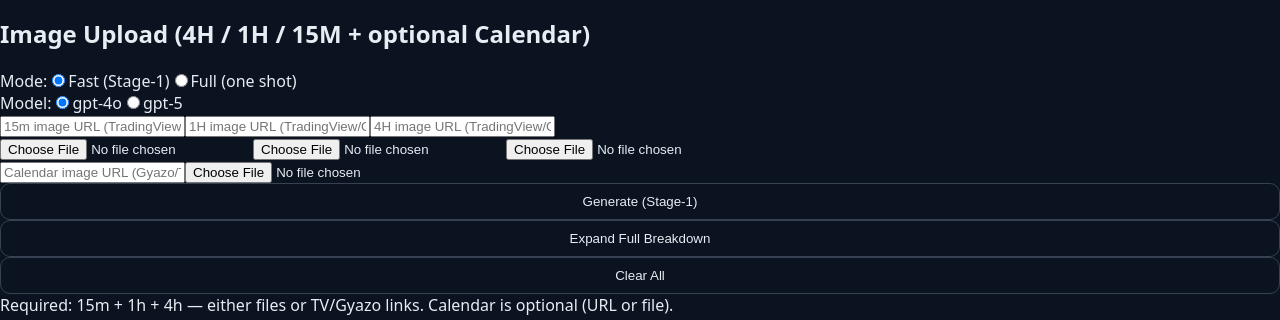
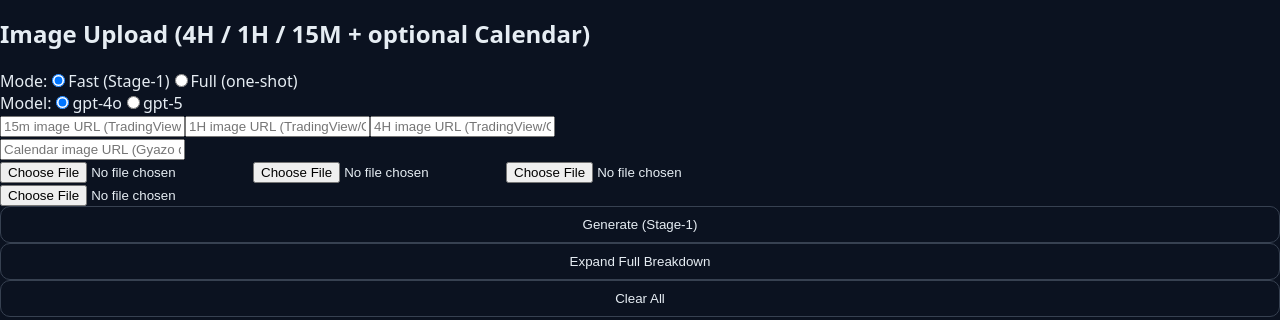
Before and after one commit to yorickbon/trade-plan-app, a Next.js app: page / in a window 1280 px wide. Shown: the part 623-943 px from the top of the page. Built offline with nearby package versions, Linux system fonts and the light colour scheme; no server answers.

Commit message:
Update VisionUpload.tsx

```diff
--- a/components/VisionUpload.tsx
+++ b/components/VisionUpload.tsx
@@ -41,11 +41,11 @@ export default function VisionUpload({
   const [m15Url, setM15Url] = useState("");
   const [h1Url, setH1Url] = useState("");
   const [h4Url, setH4Url] = useState("");
-  const [calendarUrl, setCalendarUrl] = useState(""); // NEW: calendar URL
+  const [calendarUrl, setCalendarUrl] = useState(""); // NEW: calendar image URL
 
-  // Mode & flow
+  // Mode & model
   const [mode, setMode] = useState<"fast" | "full">("fast");
-  const [model, setModel] = useState<"gpt-4o" | "gpt-5">("gpt-4o"); // runtime model toggle
+  const [model, setModel] = useState<"gpt-4o" | "gpt-5">("gpt-4o");
   const [cacheKey, setCacheKey] = useState<string | null>(null);
   const [stage1Text, setStage1Text] = useState<string>("");
 
@@ -53,7 +53,7 @@ export default function VisionUpload({
   const [busy, setBusy] = useState(false);
   const [error, setError] = useState<string | null>(null);
 
-  // Optional: show how many headlines we bundled (for sanity)
+  // Optional: show how many headlines we bundled
   const [bundledHeadlines, setBundledHeadlines] = useState<number>(0);
 
   // Refs to clear inputs
@@ -75,7 +75,7 @@ export default function VisionUpload({
     setM15Url("");
     setH1Url("");
     setH4Url("");
-    setCalendarUrl(""); // NEW: clear calendar URL
+    setCalendarUrl(""); // NEW
     setCacheKey(null);
     setStage1Text("");
     setError(null);
@@ -111,23 +111,25 @@ export default function VisionUpload({
       setError(null);
       setBusyState(true);
 
-      // Prepare form
+      // Prepare form data
       const fd = new FormData();
-      fd.append("instrument", instrument);
-      fd.append("model", model); // send model toggle to server
+      fd.append("instrument", instrument.trim());
+      fd.append("model", model);
       if (mode === "fast") fd.append("mode", "fast");
 
+      // Files (optional if URLs provided)
       if (m15) fd.append("m15", m15);
       if (h1) fd.append("h1", h1);
       if (h4) fd.append("h4", h4);
       if (calendar) fd.append("calendar", calendar);
 
+      // URLs
       if (m15Url) fd.append("m15Url", m15Url.trim());
       if (h1Url) fd.append("h1Url", h1Url.trim());
       if (h4Url) fd.append("h4Url", h4Url.trim());
-      if (calendarUrl) fd.append("calendarUrl", calendarUrl.trim()); // NEW: calendar URL field
+      if (calendarUrl) fd.append("calendarUrl", calendarUrl.trim()); // NEW
 
-      // Inject headlines the UI would use
+      // Inject headlines (client snapshot)
       const headlines = await fetchHeadlinesForInstrument(instrument);
       if (headlines.length) {
         fd.append("headlinesJson", JSON.stringify(headlines));
@@ -151,7 +153,7 @@ export default function VisionUpload({
         setStage1Text("");
       }
 
-      onResult(text); // server already appends the Data Provenance footer
+      onResult(text);
     } catch (e: any) {
       setError(e?.message || "Error generating plan");
     } finally {
@@ -167,7 +169,7 @@ export default function VisionUpload({
       const rsp = await fetch(
         `/api/vision-plan?mode=expand&cache=${encodeURIComponent(
           cacheKey
-        )}&model=${encodeURIComponent(model)}`, // keep same model for expand
+        )}&model=${encodeURIComponent(model)}`,
         { method: "POST" }
       );
       const j = await rsp.json();
@@ -209,7 +211,7 @@ export default function VisionUpload({
               onChange={() => setMode("full")}
               disabled={busy}
             />
-            Full (one shot)
+            Full (one-shot)
           </label>
         </div>
 
@@ -266,6 +268,17 @@ export default function VisionUpload({
         />
       </div>
 
+      {/* Calendar URL (NEW, e.g., https://i.gyazo.com/<hash>.png) */}
+      <div>
+        <input
+          className="w-full px-2 py-1 rounded bg-neutral-900 border border-neutral-700"
+          placeholder="Calendar image URL (Gyazo direct .png/.jpg recommended)"
+          value={calendarUrl}
+          onChange={(e) => setCalendarUrl(e.target.value)}
+          disabled={busy}
+        />
+      </div>
+
       {/* Files (optional if URLs provided) */}
       <div className="grid grid-cols-1 md:grid-cols-3 gap-2">
         <input
@@ -291,15 +304,8 @@ export default function VisionUpload({
         />
       </div>
 
-      {/* Calendar (optional) — URL + File */}
-      <div className="grid grid-cols-1 md:grid-cols-2 gap-2">
-        <input
-          className="px-2 py-1 rounded bg-neutral-900 border border-neutral-700"
-          placeholder="Calendar image URL (Gyazo/TV) — e.g. https://i.gyazo.com/<id>.png"
-          value={calendarUrl}
-          onChange={(e) => setCalendarUrl(e.target.value)}
-          disabled={busy}
-        />
+      {/* Calendar file (optional) */}
+      <div>
         <input
           type="file"
           ref={refCal}
@@ -355,7 +361,7 @@ export default function VisionUpload({
       )}
 
       <div className="text-xs opacity-70">
-        Required: 15m + 1h + 4h — either files or TV/Gyazo links. Calendar is optional (URL or file).
+        Required: 15m + 1h + 4h — either files or TV/Gyazo links. Calendar is optional (file or direct image URL).
       </div>
     </div>
   );
```
